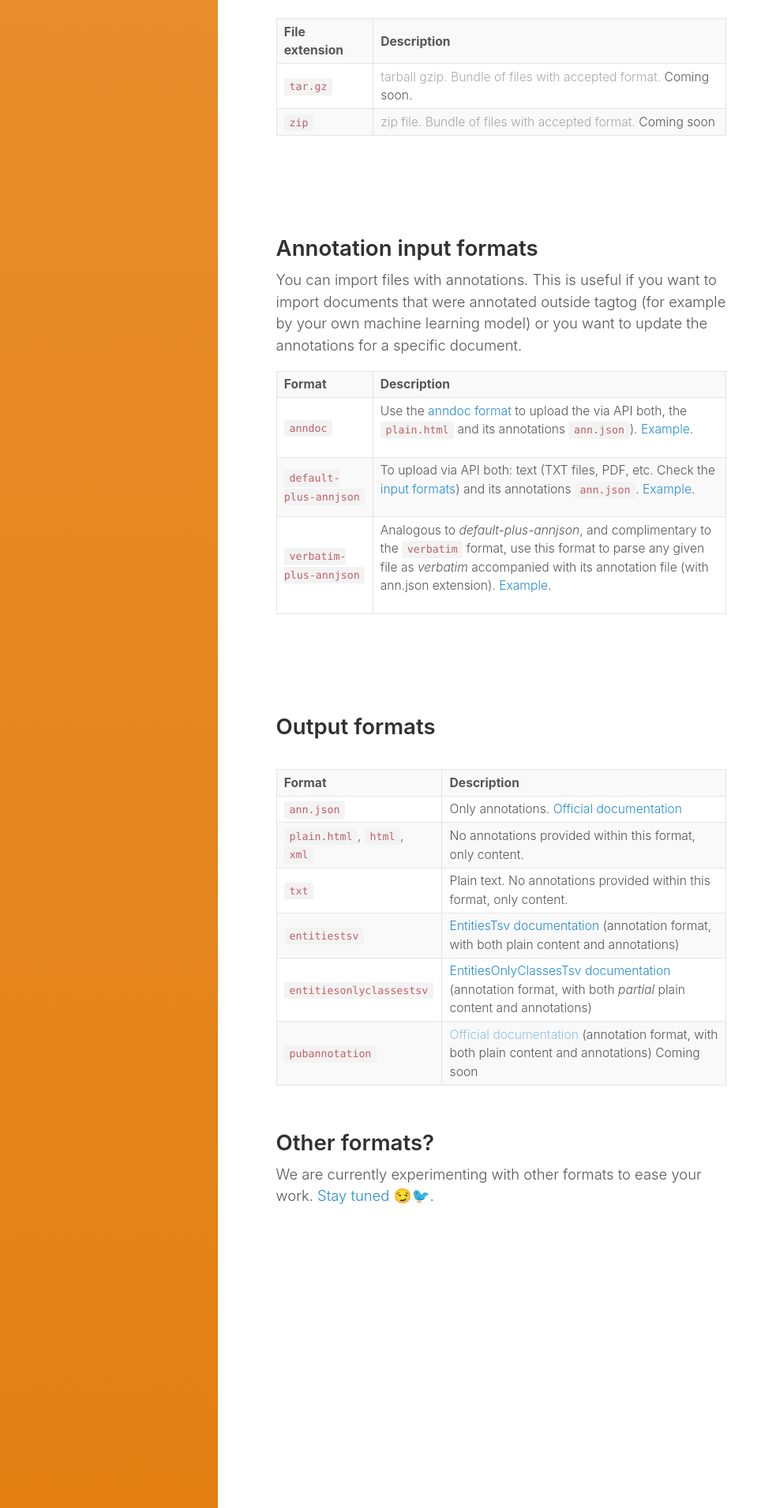
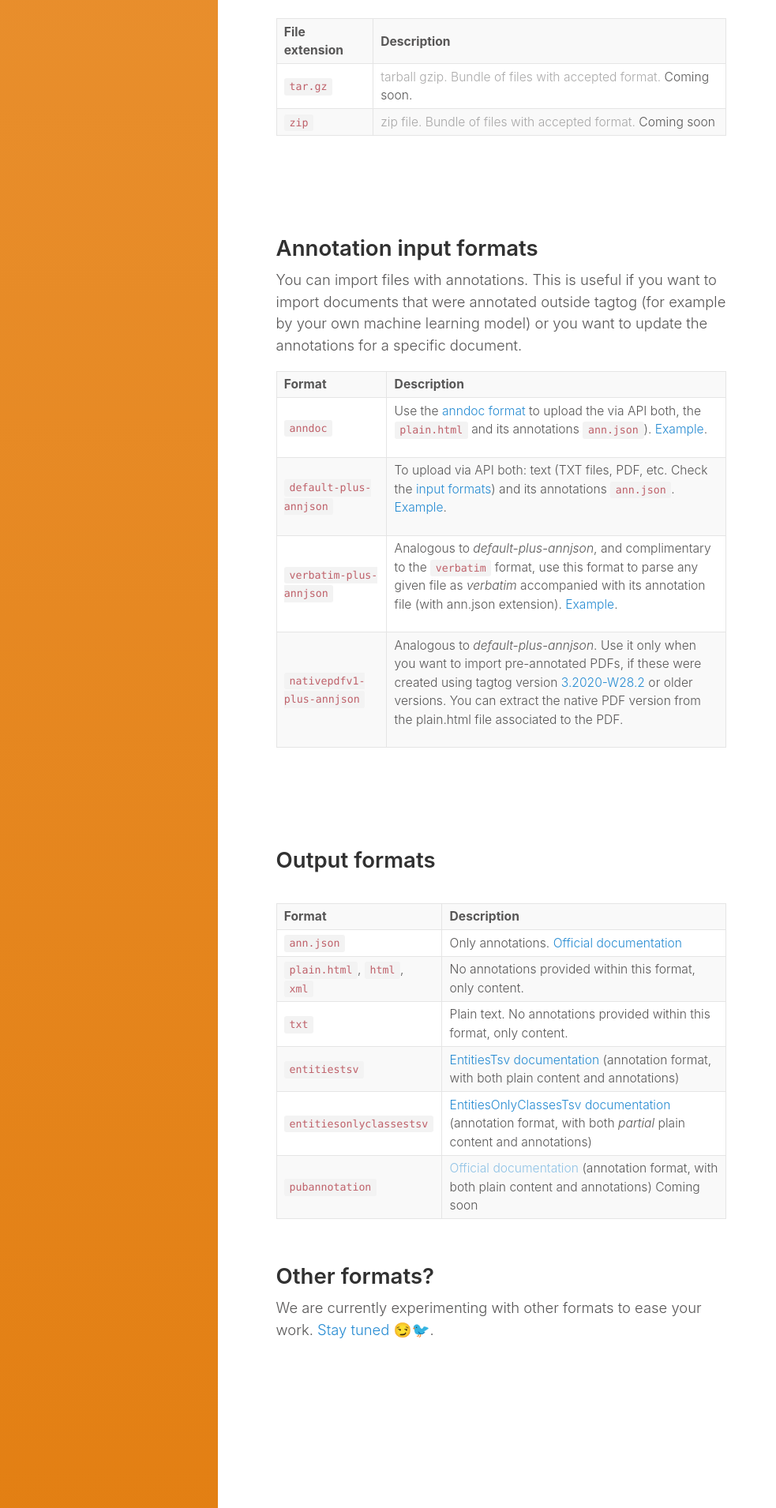
Before and after one commit to tagtogorg/tagtog-doc, a Jekyll site: the page built from ioformats.md, in a window 1280 px wide. Shown: the part 2683-4593 px from the top of the page at 79% size, without its empty margins (0-983 px from the left). Built offline with Jekyll 4.4.1, drawn with Linux system fonts in a browser that asks for light colours; nearby versions of some CDN libraries; emoji names are drawn with the system emoji font.

Commit message:
add nativepdf v1 format

```diff
--- a/ioformats.md
+++ b/ioformats.md
@@ -178,6 +178,10 @@ toc: true
         <td><code>verbatim-plus-annjson</code></td>
         <td><p>Analogous to <em>default-plus-annjson</em>, and complimentary to the <code>verbatim</code> format, use this format to parse any given file as <em>verbatim</em> accompanied with its annotation file (with ann.json extension). <a href="API_documents_v1.html#examples-import-pre-annotated-verbatim-text">Example</a>.</p></td>
       </tr>
+      <tr>
+        <td><code>nativepdfv1-plus-annjson</code></td>
+        <td><p>Analogous to <em>default-plus-annjson</em>. Use it only when you want to import pre-annotated PDFs, if these were created using tagtog version <a href="updates.html#32020-w282-">3.2020-W28.2</a> or older versions. You can extract the native PDF version from the plain.html file associated to the PDF.</p></td>
+      </tr>
     </table>
   </div>
   <div class="one-third-col">
```
